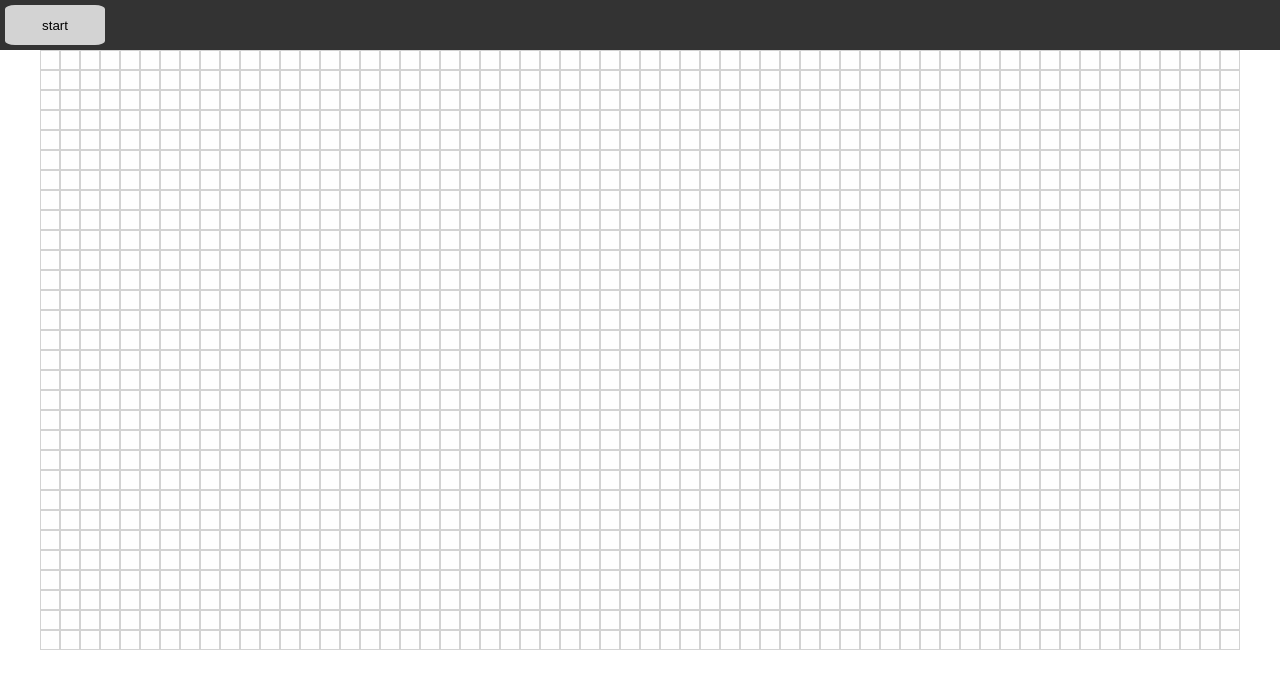
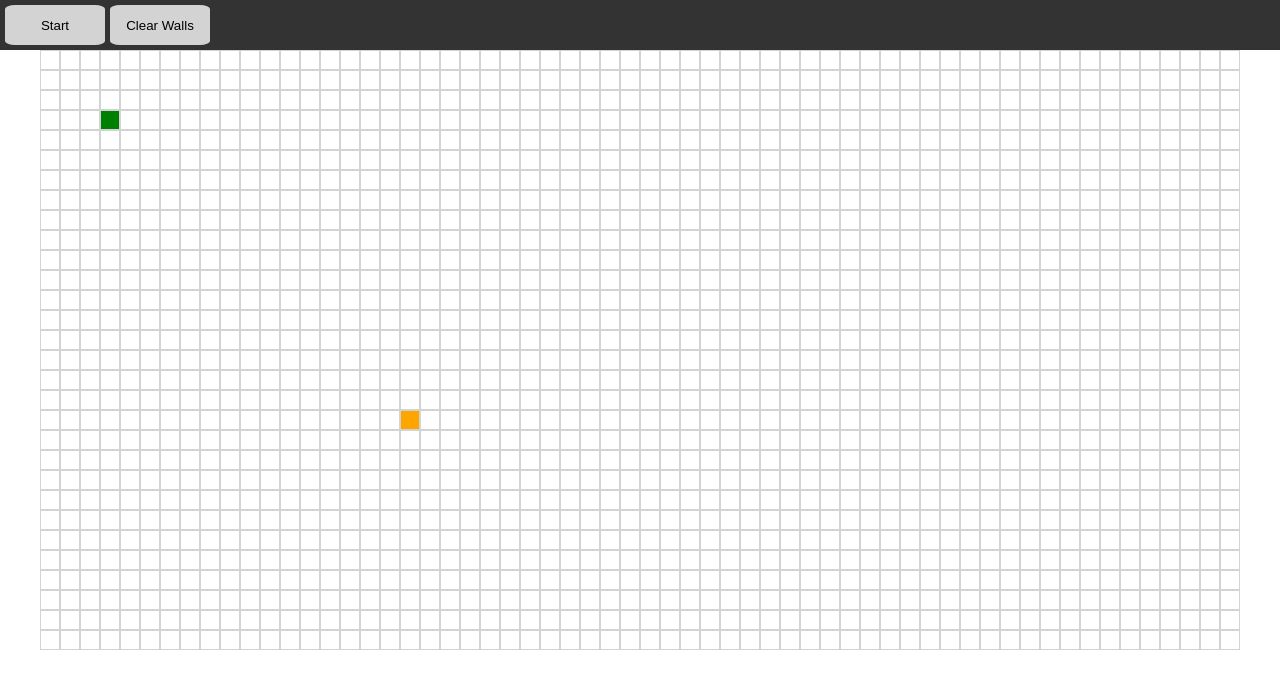
Before and after one commit to Endless-Cosmos/Pathfinding-Visualiser, a plain HTML site: page index.html in a window 1280 px wide. Drawn offline with Linux system fonts and the light colour scheme.

Commit message:
added setStart and setEnd

```diff
--- a/Styles.css
+++ b/Styles.css
@@ -66,5 +66,11 @@ nav {
     }
 }
 .current {
-    background-color: purple;
+    background-color: black;
 }
+.start {
+    background-color: green;
+}
+.end {
+    background-color: orange;
+}
--- a/dijkstra.js
+++ b/dijkstra.js
@@ -1,17 +1,18 @@
 {
     const cellContainer = document.getElementById("cell-grid");
     const dijkstraButton = document.getElementById("dijkstra");
+    const clearWallsButton = document.getElementById("clear-walls")
 
-    const size = 20;
+    //switch these
     const cols = 30;
     const rows = 60;
 
     function calcDist(node1, node2) {
         return Math.sqrt(((node1.i - node2.i) * (node1.i - node2.i)) + ((node1.j - node2.j) * (node1.j - node2.j)))
     }
-    function calcManhattenDist(node1, node2) {
-        return Math.abs(node1.i )
-    }
+    // function calcManhattenDist(node1, node2) {
+    //     return Math.abs(node1.i )
+    // }
     async function sleep(ms) {
         return new Promise(res => setTimeout(res, ms));
     }
@@ -34,6 +35,8 @@
             this.element = null;
             this.parent = null;
             this.wall = false;
+            this.start = false;
+            this.end = false;
         }
         setNeighbors(grid) {
             if(this.i > 0) {
@@ -114,13 +117,56 @@
                 for(let j = 0; j < rows; j++) {
                     if(grid[i][j].element.classList.contains("wall")) {
                         grid[i][j].setWall(true);
+                        console.log("wall")
                     }
                 }
             }
         }
     }
+    clearWallsButton.addEventListener("click", () => {
+        for(let i = 0; i < cols; i++) {
+            for(let j = 0; j < rows; j++) {
+                if(grid[i][j].wall) {
+                    grid[i][j].setWall(false);
+                    grid[i][j].element.classList.remove("wall");
+                }
+            }
+        }
+    })
 
     let gridOccupied = false;
+
+    let start, end;
+
+    function setStart(i, j) {
+        for(let i = 0; i < cols; i++) {
+            for(let j = 0; j < rows; j++) {
+                if(grid[i][j].start = true) {
+                    grid[i][j].start = false;
+                    grid[i][j].element.classList.remove("start")
+                }
+            }
+        }
+        grid[i][j].start = true;
+        start = grid[i][j];
+        grid[i][j].element.classList.add("start")
+    }
+    function setEnd(i, j) {
+        for(let i = 0; i < cols; i++) {
+            for(let j = 0; j < rows; j++) {
+                if(grid[i][j].end = true) {
+                    grid[i][j].end = false;
+                    grid[i][j].element.classList.remove("end")
+                }
+            }
+        }
+        grid[i][j].end = true;
+        end = grid[i][j];
+        grid[i][j].element.classList.add("end")
+    }
+
+    setStart(3, 3);
+    setEnd(18, 18);
 
     async function Djkstras(grid, start, goal) {
         let openSet = [];
@@ -184,7 +230,7 @@
     dijkstraButton.addEventListener("click", () => {
         if(!gridOccupied) {
             gridOccupied = true;
-            Djkstras(grid, grid[cols - 1][rows - 1], grid[0][0]);
+            Djkstras(grid, start, end);
         }
     })
 
--- a/index.html
+++ b/index.html
@@ -8,7 +8,8 @@
 </head>
 <body>
     <nav>
-        <button class="button" id="dijkstra">start</button>
+        <button class="button" id="dijkstra">Start</button>
+        <button class="button" id="clear-walls">Clear Walls</button>
     </nav>
     <div class="grid-container">
         <div class="cell-grid" id="cell-grid">
```
